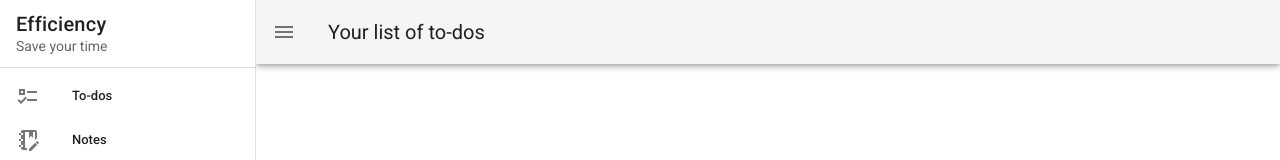
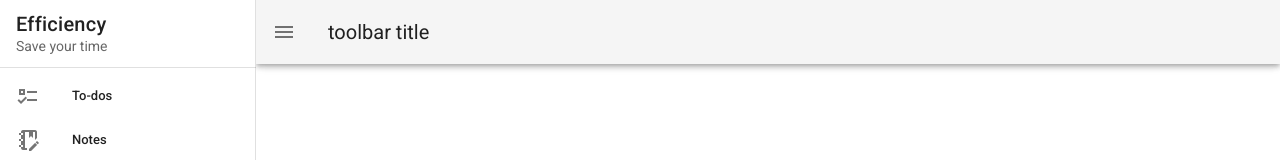
Before and after one commit to nthbutsky/ba-fe-course-exam-final-efficiency, a Vue app: page / in a window 1280 px wide. Shown: the top 160 px of the page. Built offline with nearby package versions, Linux system fonts and the light colour scheme; no server answers; sample sign-in values are in the browser's storage.

Commit message:
fix main component

```diff
--- a/src/components/Main.vue
+++ b/src/components/Main.vue
@@ -26,7 +26,7 @@
     <v-app-bar app>
       <v-app-bar-nav-icon @click="drawer = !drawer"></v-app-bar-nav-icon>
 
-      <v-toolbar-title>Your list of to-dos</v-toolbar-title>
+      <v-toolbar-title>toolbar title</v-toolbar-title>
     </v-app-bar>
 
     <v-main>
```
